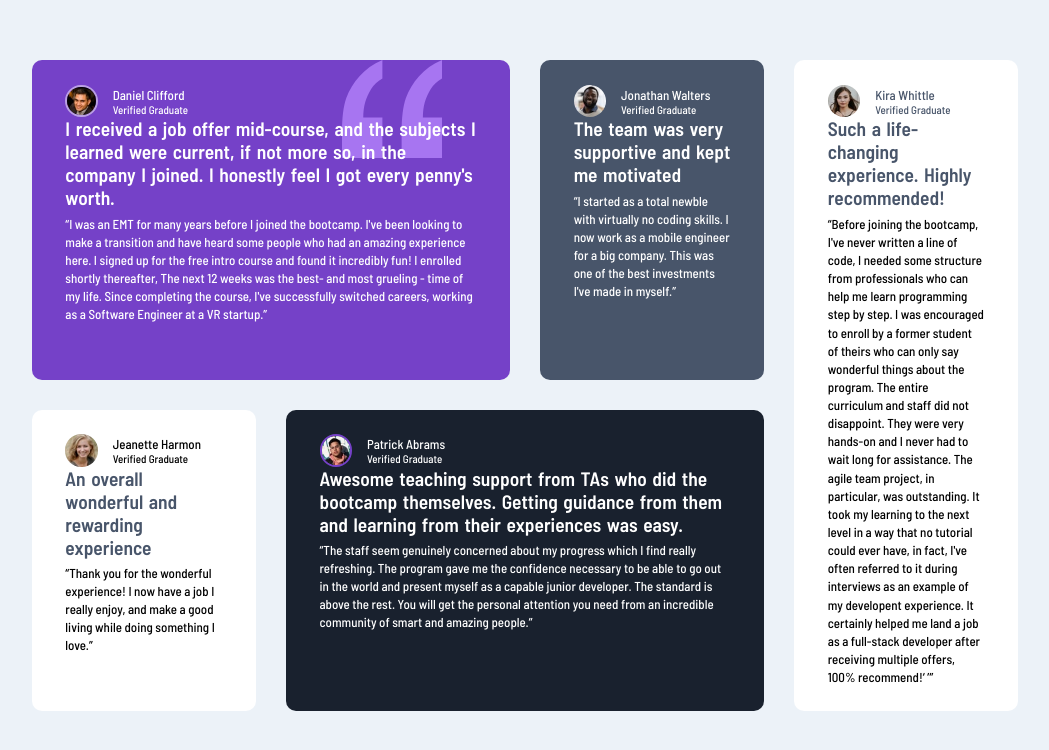
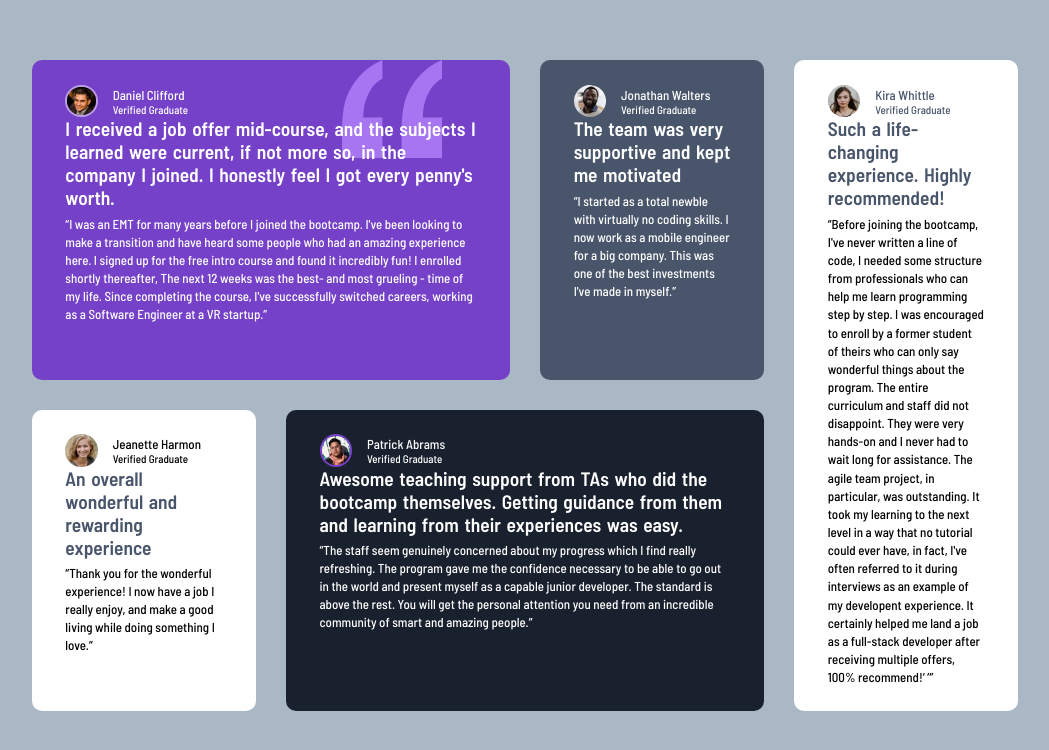
Before and after one commit to Daniel-Kav/Teach2Give-Css-Grid, a plain HTML site: page index.html in a window 1280 px wide. Shown: the part 104-854 px from the top of the page, without its empty margins (115-1164 px from the left). Drawn offline with Linux system fonts and the light colour scheme.

Commit message:
changed the background color

```diff
--- a/styles.css
+++ b/styles.css
@@ -19,7 +19,7 @@ body {
     /* for Firefox */
     overflow-y: scroll;
     min-height: 100vh;
-    background-color: hsl(210, 46%, 95%);
+    background-color: hsl(211, 19%, 72%);
     font-family: "Barlow Semi Condensed", sans-serif;
 }
 
```
